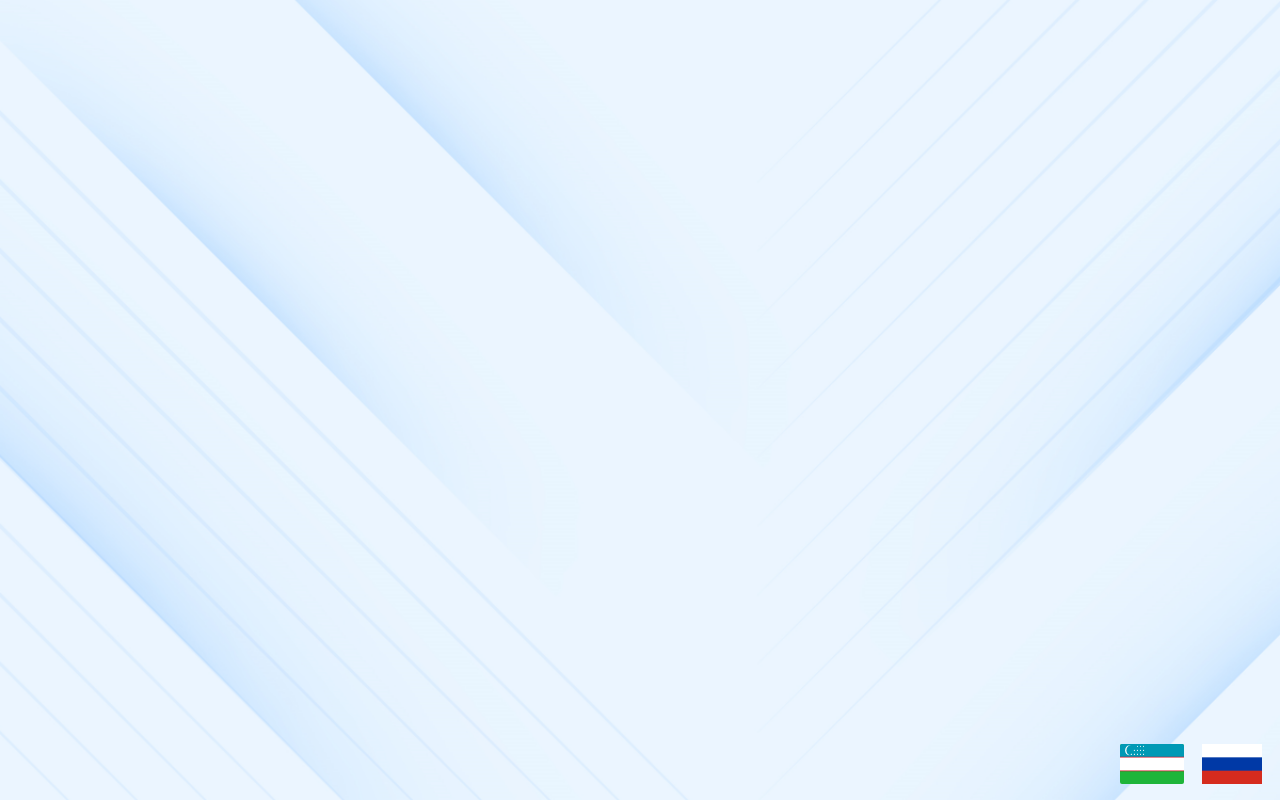
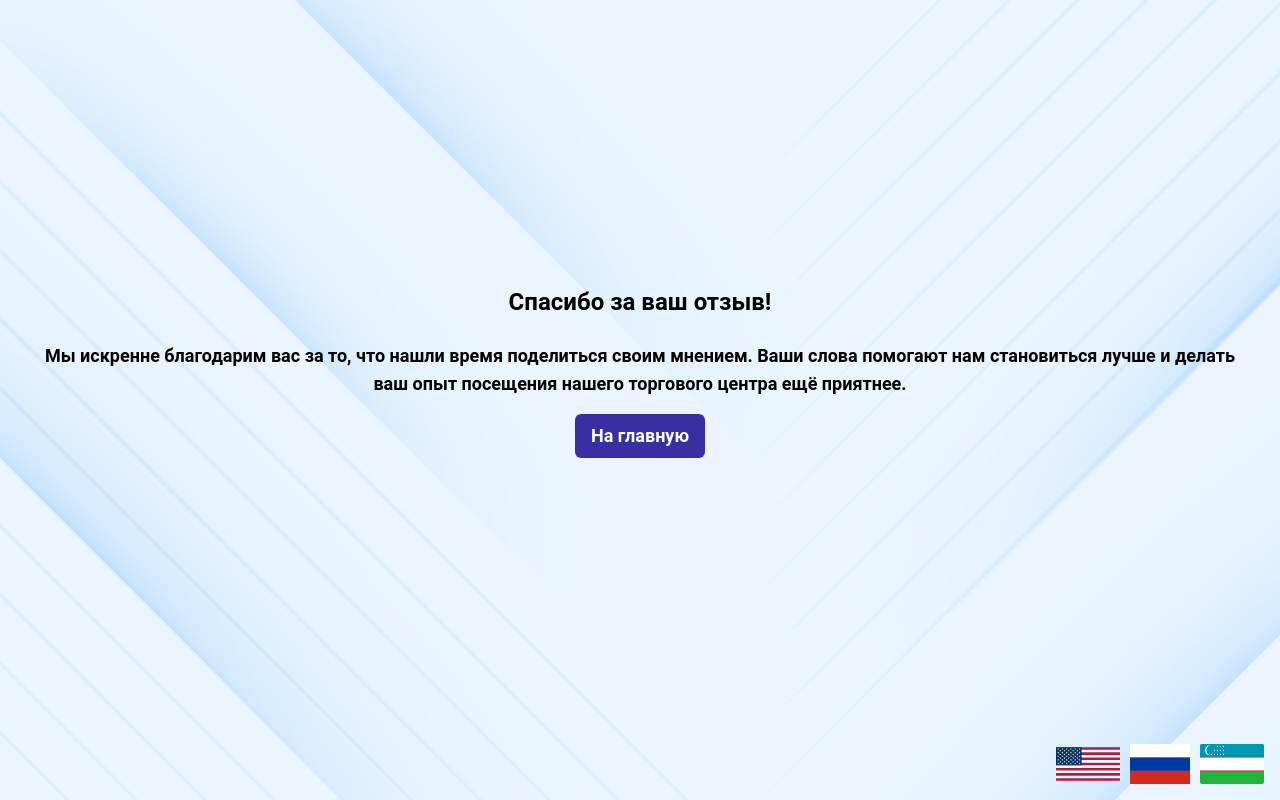
Before and after one commit to LerroG/TCM-feedback, a Vue app: page /thanks in a window 1280 px wide. Before the commit this address had no page. Built offline with nearby package versions, Linux system fonts and the light colour scheme.

Commit message:
add thanks page

```diff
--- a/src/layouts/AppLayoutDefault.vue
+++ b/src/layouts/AppLayoutDefault.vue
@@ -24,12 +24,23 @@
 			>
 				НАЗАД
 			</button>
-			<div class="flex gap-4 w-full justify-end">
+			<div class="flex gap-2 w-full justify-end items-center">
 				<div class="w-16 h-10 rounded-sm overflow-hidden">
-					<img class="w-full h-full" src="/flags/uzbekistan.svg" alt="O'zbek" />
+					<img class="w-full h-full" src="/flags/usa.svg" alt="USA Flag" />
 				</div>
 				<div class="w-16 h-10 rounded-sm overflow-hidden">
-					<img class="w-full h-full" src="/flags/russia.svg" alt="O'zbek" />
+					<img
+						class="w-full h-full"
+						src="/flags/russia.svg"
+						alt="Russia Flag"
+					/>
+				</div>
+				<div class="w-16 h-10 rounded-sm overflow-hidden">
+					<img
+						class="w-full h-full"
+						src="/flags/uzbekistan.svg"
+						alt="Uzbek Flag"
+					/>
 				</div>
 			</div>
 		</footer>
--- a/src/pages/category.vue
+++ b/src/pages/category.vue
@@ -2,29 +2,28 @@
 import { questions } from '@/questions'
 import { QuestionResponse } from '@/types/questions.types'
 import { ref } from 'vue'
-import { useRoute } from 'vue-router'
+import { useRoute, useRouter } from 'vue-router'
 
 const route = useRoute()
+const router = useRouter()
 
 const answersData = ref<QuestionResponse[]>([])
+const selectedAnswers = ref<Record<string, string>>({})
 
 const pushToAnswers = (question: QuestionResponse) => {
-	const isExistsAnswer = answersData.value?.some(
+	selectedAnswers.value[question.Question] = question.Answer
+	const existingAnswer = answersData.value.find(
 		answer => answer.Question === question.Question
 	)
-
-	if (!isExistsAnswer) {
-		answersData.value?.push(question)
+	if (existingAnswer) {
+		existingAnswer.Answer = question.Answer
 	} else {
-		answersData.value?.forEach(item =>
-			item.Question === question.Question ? question.Answer : item
-		)
+		answersData.value.push(question)
 	}
-	console.log(answersData.value)
 }
 
 const handleSubmit = () => {
-	console.log(answersData.value)
+	router.push('/thanks')
 }
 </script>
 
@@ -47,8 +46,11 @@
 								Lang: 'ru'
 							})
 						"
-						class="py-2 px-4 rounded-md min-w-40 font-semibold active:opacity-80 transition-opacity"
-						:style="{ backgroundColor: answer.color }"
+						class="py-2 px-4 rounded-md min-w-40 font-semibold active:opacity-80 transition-all"
+						:style="{
+							backgroundColor: answer.color,
+							scale: selectedAnswers[item.question] === answer.name ? 1.2 : 1
+						}"
 					>
 						{{ answer.name }}
 					</button>
@@ -59,16 +61,11 @@
 			<button
 				type="submit"
 				@click="handleSubmit"
-				class="bg-sky-500 text-white text-xl py-2 px-4 rounded-md active:bg-sky-500/90 transition-colors"
+				class="bg-sky-500 text-white text-xl py-2 px-4 rounded-md active:bg-sky-500/90 transition-colors disabled:bg-slate-300"
+				:disabled="answersData.length < questions[route.params.categoryName as string].length"
 			>
 				Отправить
 			</button>
 		</div>
 	</div>
 </template>
-
-<!-- <style scoped>
-.button_opacity:active {
-	@apply opacity-90;
-}
-</style> -->
--- /dev/null
+++ b/src/pages/thanks.vue
@@ -0,0 +1,36 @@
+<script setup lang="ts">
+import { onMounted, onUnmounted } from 'vue'
+import { useRouter } from 'vue-router'
+
+const router = useRouter()
+let timeoutId: ReturnType<typeof setTimeout>
+
+onMounted(() => {
+	timeoutId = setTimeout(() => {
+		router.push('/')
+	}, 20000)
+})
+
+onUnmounted(() => {
+	clearTimeout(timeoutId)
+})
+</script>
+
+<template>
+	<div
+		class="font-bold flex flex-col justify-center items-center w-full h-full"
+	>
+		<h1 class="text-2xl mb-6">Спасибо за ваш отзыв!</h1>
+		<p class="text-center text-lg px-4 mb-4">
+			Мы искренне благодарим вас за то, что нашли время поделиться своим
+			мнением. Ваши слова помогают нам становиться лучше и делать ваш опыт
+			посещения нашего торгового центра ещё приятнее.
+		</p>
+		<button
+			@click="router.push('/')"
+			class="bg-indigo-800 text-white text-lg py-2 px-4 rounded-md active:bg-indigo-800/90 transition-colors"
+		>
+			На главную
+		</button>
+	</div>
+</template>
--- a/src/router/index.ts
+++ b/src/router/index.ts
@@ -19,6 +19,11 @@
 		path: '/category/:categoryName',
 		name: RouteNamesEnum.category,
 		component: () => import('@/pages/category.vue')
+	},
+	{
+		path: '/thanks',
+		name: RouteNamesEnum.thanks,
+		component: () => import('@/pages/thanks.vue')
 	}
 ]
 
--- a/src/router/router.types.ts
+++ b/src/router/router.types.ts
@@ -12,5 +12,6 @@
 export enum RouteNamesEnum {
 	start = 'start',
 	categories = 'categories',
-	category = 'category'
+	category = 'category',
+	thanks = 'thanks'
 }
--- a/tailwind.config.js
+++ b/tailwind.config.js
@@ -1,6 +1,6 @@
 /** @type {import('tailwindcss').Config} */
 export default {
-	purge: ['./index.html', './src/**/*.{vue,js,ts,jsx,tsx}'],
+	content: ['./index.html', './src/**/*.{vue,js,ts,jsx,tsx}'],
 	theme: {
 		extend: {},
 		fontFamily: {
```
Also changed, not shown: public/flags/russia.svg, public/flags/usa.svg (added).
